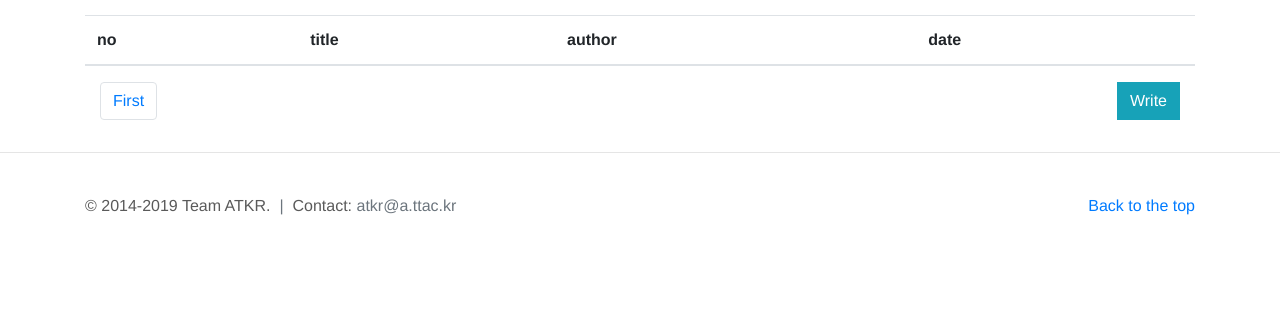
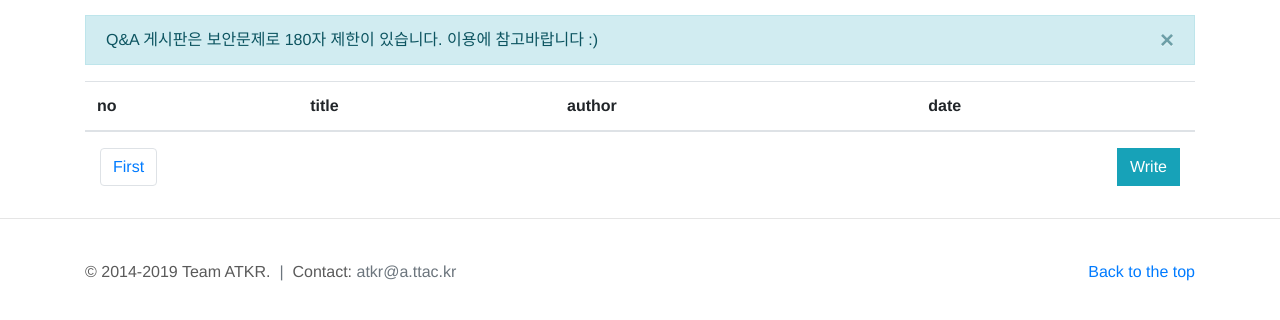
Before and after one commit to Xvezda/xvzd-wargame, a Flask app: template app/templates/qna.html in a window 1280 px wide. Shown: the part 57-377 px from the top of the page. Run offline with Flask 2, Linux system fonts and the light colour scheme; the template is opened without the code that fills it, so the values that code supplies are empty; parts of the project's set-up code (start-up, migrations or seed data) failed here and were passed over; some libraries are stand-ins or nearby versions.

Commit message:
Limit characters

```diff
--- a/app/controller/board.py
+++ b/app/controller/board.py
@@ -66,6 +66,10 @@ def board_write_check(board):
   content = request.form['content']
 
   uid = get_user_info(['uid'], {'id': session.get('user_id')}).get('uid')
+
+  # Limit qna board content length
+  if board == 'qna' and len(content) > 180:
+    return abort(400, 'Contents length limited to 180 characters!')
 
   # Abort if input contains malicious payloads
   if security.check_hack(title, content):
--- a/app/templates/qna.html
+++ b/app/templates/qna.html
@@ -5,13 +5,11 @@
 {% block content %}
 <div id="board" class="mt-4">
   <div class="container">
-    <!--
-    <div class="alert alert-info alert-dismissible fade show" role="alert">Q&amp;A 게시판은 고객불편의 신속한 접수, 처리를 위해 250자 제한이 있습니다. 이용에 참고바랍니다 :)
+    <div class="alert alert-info alert-dismissible fade show" role="alert">Q&amp;A 게시판은 보안문제로 180자 제한이 있습니다. 이용에 참고바랍니다 :)
       <button type="button" class="close" data-dismiss="alert" aria-label="Close">
         <span aria-hidden="true">&times;</span>
       </button>
     </div>
-    -->
   </div>
   {% include 'board_list.html' %}
 </div>
```
